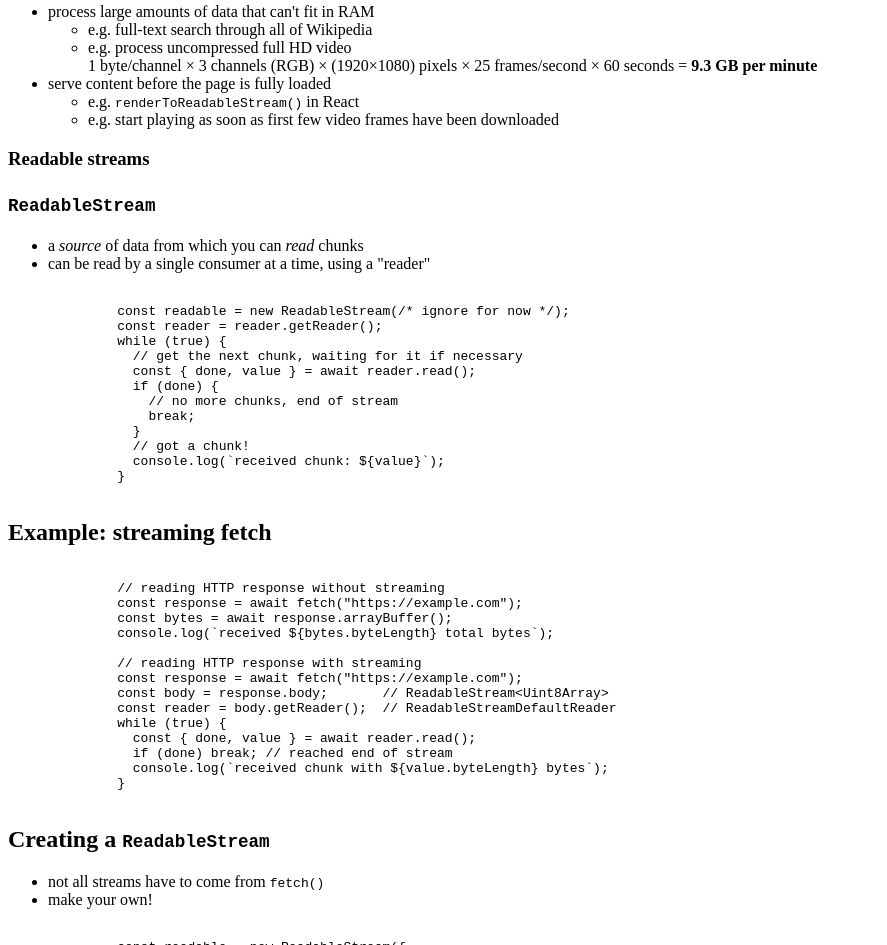
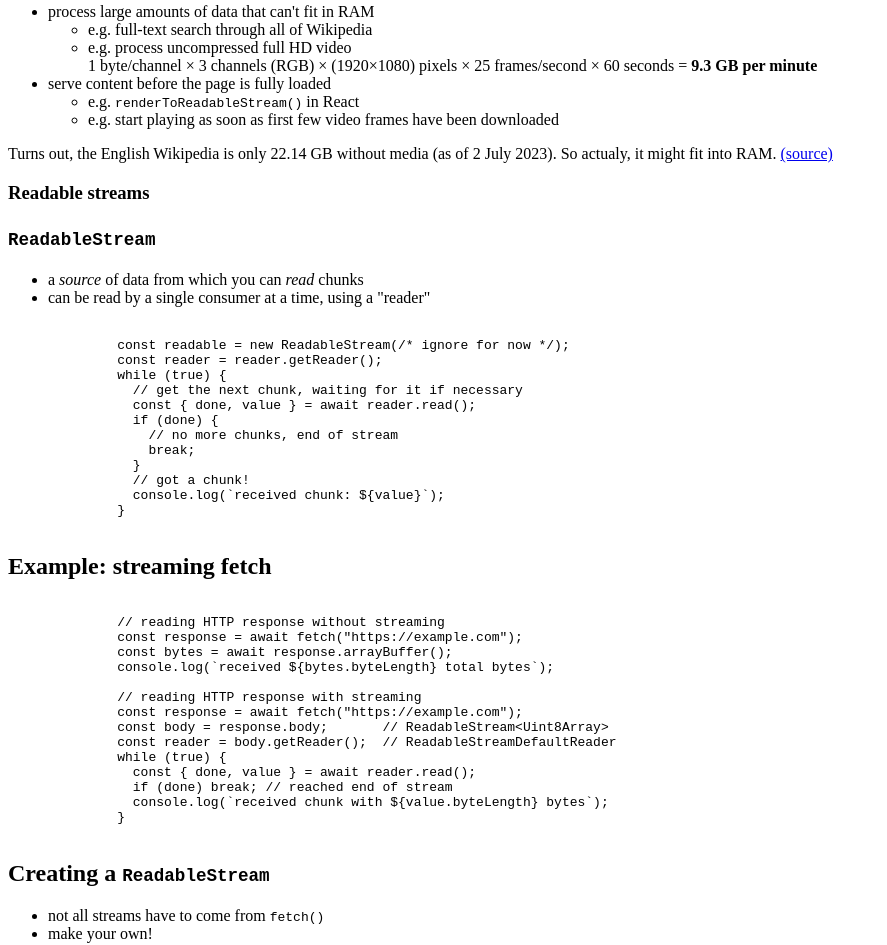
Before and after one commit to MattiasBuelens/web-streams-talk, a website built with Vite: page index.html in a window 1280 px wide. Shown: the part 793-1738 px from the top of the page, without its empty margins (0-887 px from the left). Built offline with nearby package versions, Linux system fonts and the light colour scheme; a web font is replaced by a local one; what reveal.js would draw is missing.

Commit message:
Add note about Wikipedia's size

```diff
--- a/index.html
+++ b/index.html
@@ -145,6 +145,14 @@
                 </ul>
               </li>
             </ul>
+            <aside class="notes">
+              Turns out, the English Wikipedia is only 22.14 GB without media
+              (as of 2 July 2023). So actualy, it might fit into RAM.
+              <a
+                href="https://en.wikipedia.org/wiki/Wikipedia:Size_of_Wikipedia"
+                >(source)</a
+              >
+            </aside>
           </section>
         </section>
         <section>
```
